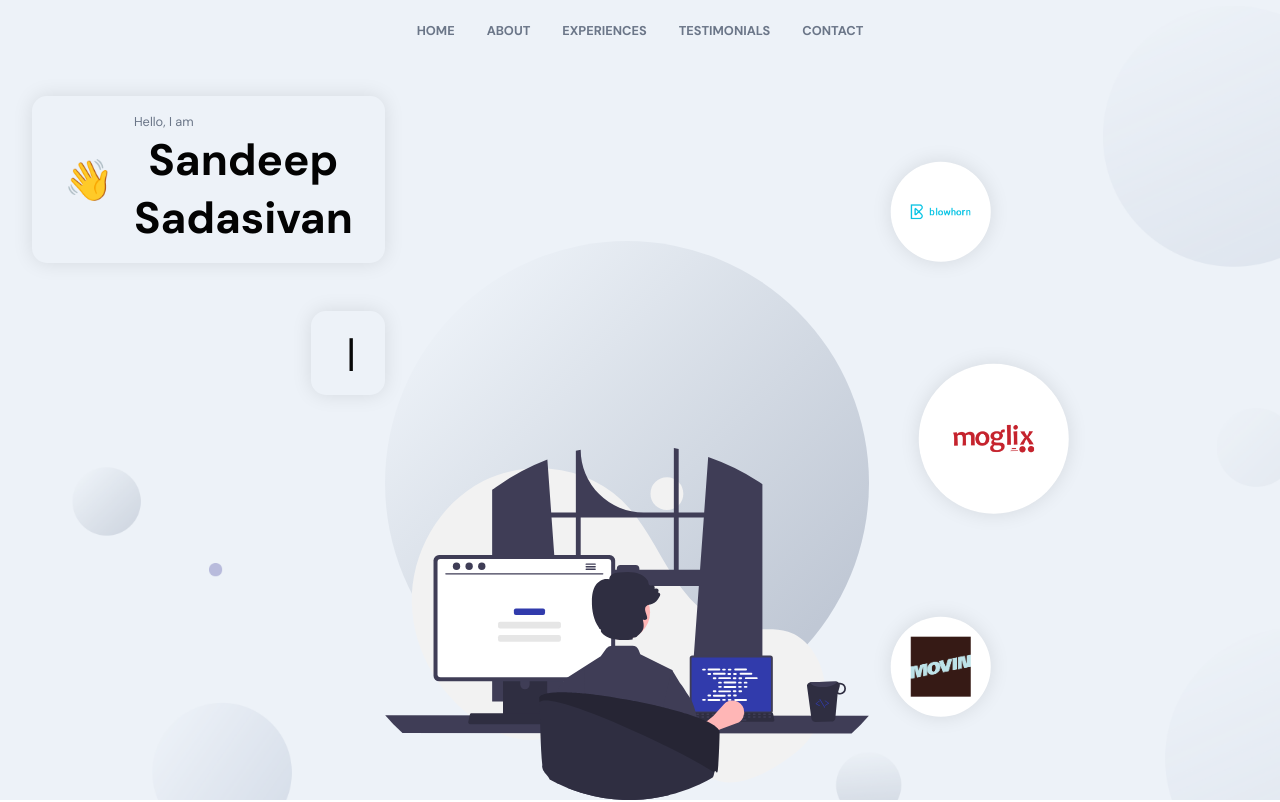
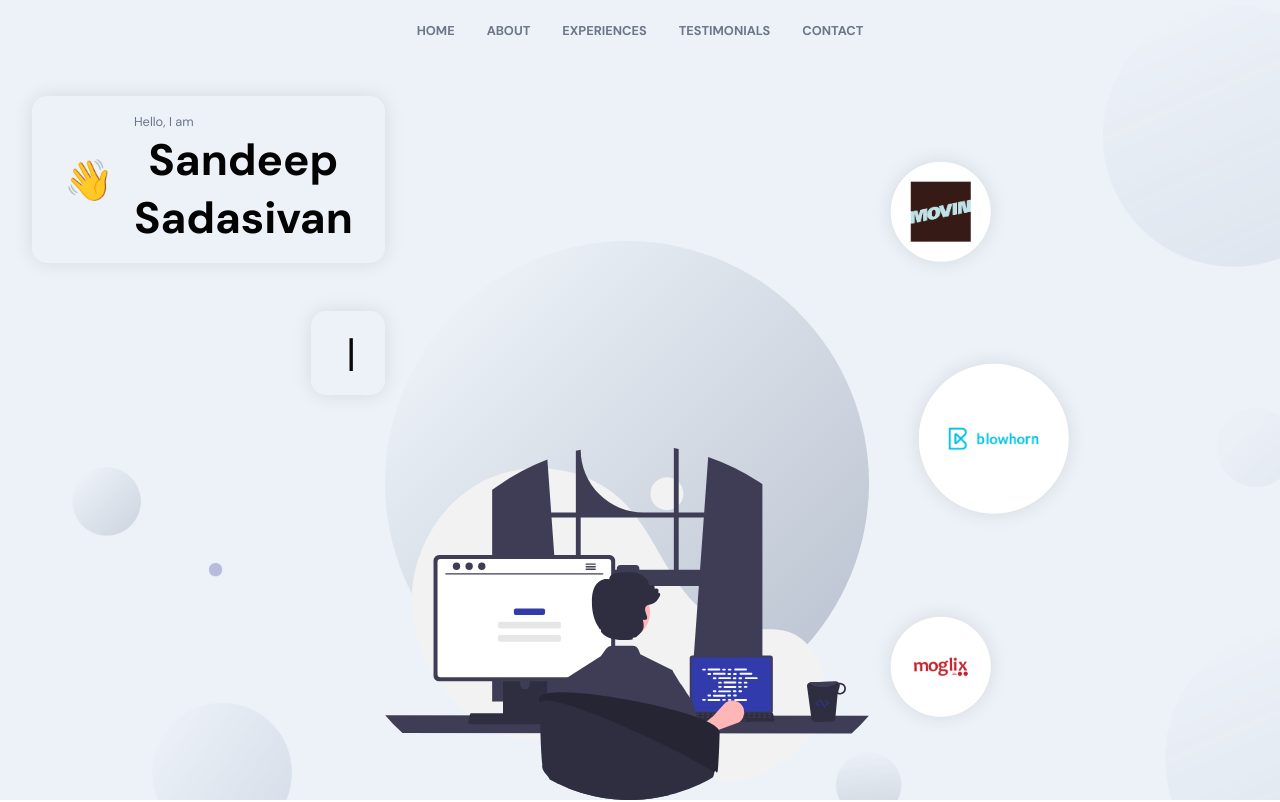
Before and after one commit to sandeepsadasivansdpk/sandeep.sadasivan.sdpk, a React (Vite) app in the folder frontend_react/: page / in a window 1280 px wide. Shown: the top 802 px of the page. Built offline with nearby package versions, Linux system fonts and the light colour scheme.

Commit message:
Updating the changes

```diff
--- a/frontend_react/src/containers/Experience/Experience.jsx
+++ b/frontend_react/src/containers/Experience/Experience.jsx
@@ -50,6 +50,10 @@ const Experience = ({ isPage = false }) => {
     setSkills(skillsData.sort((a, b) => b.proficiency - a.proficiency));
     setExperience(experiencesData);
   }, []);
+
+  const handleCompanyImageClick = (url) => {
+    window.open(url, "_blank", "noopener,noreferrer");
+  };
   return (
     <>
       <h2
@@ -61,10 +65,7 @@ const Experience = ({ isPage = false }) => {
         <span>Experience</span>
       </h2>
 
-      <div
-        className="app__skills-container"
-        onClick={() => !isPage && navigate("/experiences")}
-      >
+      <div className="app__skills-container">
         <motion.div className="app__skills-list">
           {skills.map((skill, index) => (
             <motion.div
@@ -74,6 +75,7 @@ const Experience = ({ isPage = false }) => {
               whileTap="tap"
               className="app__skills-item app__flex"
               key={skill.name + "-" + index}
+              onClick={() => handleCompanyImageClick(skill.url)}
             >
               <div
                 className="app__flex"
@@ -105,6 +107,7 @@ const Experience = ({ isPage = false }) => {
                       className="app__skills-exp-work"
                       data-tip
                       data-for={work.name}
+                      onClick={() => !isPage && navigate("/experiences")}
                     >
                       <h4 className="bold-text">{work.name}</h4>
                       <p className="p-text">{work.company}</p>
--- a/frontend_react/src/containers/Experience/Skills.scss
+++ b/frontend_react/src/containers/Experience/Skills.scss
@@ -35,7 +35,7 @@
   flex-direction: column;
   text-align: center;
   margin: 1rem;
-
+  cursor: pointer;
   transition: all ease-in-out;
 
   div {
--- a/frontend_react/src/containers/Header/Header.jsx
+++ b/frontend_react/src/containers/Header/Header.jsx
@@ -1,10 +1,11 @@
-import React from "react";
+import React, { useState, useEffect } from "react";
 import { motion } from "framer-motion";
 import { useTypewriter, Cursor } from "react-simple-typewriter";
 
 import { AppWrap } from "../../wrapper";
 import { images } from "../../constants";
 import "./Header.scss";
+import { skills as skillsData } from "../../data";
 
 const scaleVariants = {
   whileInView: {
@@ -50,6 +51,17 @@ const Header = () => {
     loop: false,
   });
 
+  const [skills, setSkills] = useState([]);
+
+  useEffect(() => {
+    setSkills(
+      skillsData.slice(0, 3).sort((a, b) => b.proficiency - a.proficiency),
+    );
+  }, []);
+
+  const handleCompanyImageClick = (url) => {
+    window.open(url, "_blank", "noopener,noreferrer");
+  };
   return (
     <div className="app__header app__flex">
       <motion.div
@@ -96,7 +108,7 @@ const Header = () => {
         whileInView={scaleVariants.whileInView}
         className="app__header-circles"
       >
-        {[images.blowhorn, images.moglix, images.movin].map((circle, index) => (
+        {skills.map((circle, index) => (
           <motion.div
             variants={headerSkillVariants}
             whileInView="visible"
@@ -106,8 +118,9 @@ const Header = () => {
             dragElastic={0.1}
             className="circle-cmp app__flex"
             key={`circle-${index}`}
+            onClick={() => handleCompanyImageClick(circle.url)}
           >
-            <img src={circle} alt="circle" />
+            <img src={circle.icon} alt="circle" />
           </motion.div>
         ))}
       </motion.div>
--- a/frontend_react/src/containers/Header/Header.scss
+++ b/frontend_react/src/containers/Header/Header.scss
@@ -103,6 +103,7 @@
   align-items: flex-start;
   height: 100%;
   margin-left: 1rem;
+  cursor: pointer;
 
   div {
     width: 100px;
--- a/frontend_react/src/data/skills.js
+++ b/frontend_react/src/data/skills.js
@@ -7,6 +7,7 @@ const skills = [
     bgColor: "#edf2f8",
     proficiency: 5,
     icon: images.movin,
+    url: "https://www.movin.in",
   },
   {
     _id: "2",
@@ -14,6 +15,7 @@ const skills = [
     bgColor: "#edf2f8",
     proficiency: 5,
     icon: images.blowhorn,
+    url: "http://www.blowhorn.com/",
   },
   {
     _id: "3",
@@ -21,6 +23,7 @@ const skills = [
     bgColor: "#edf2f8",
     proficiency: 4,
     icon: images.moglix,
+    url: "https://www.moglix.com",
   },
   {
     _id: "4",
@@ -28,6 +31,7 @@ const skills = [
     bgColor: "#edf2f8",
     proficiency: 4,
     icon: images.fabhotels,
+    url: "http://www.fabhotels.com",
   },
   {
     _id: "5",
@@ -35,8 +39,8 @@ const skills = [
     bgColor: "#edf2f8",
     proficiency: 4,
     icon: images.royaloak,
+    url: "https://www.royaloakindia.com",
   },
-
 ];
 
 export default skills;
```
